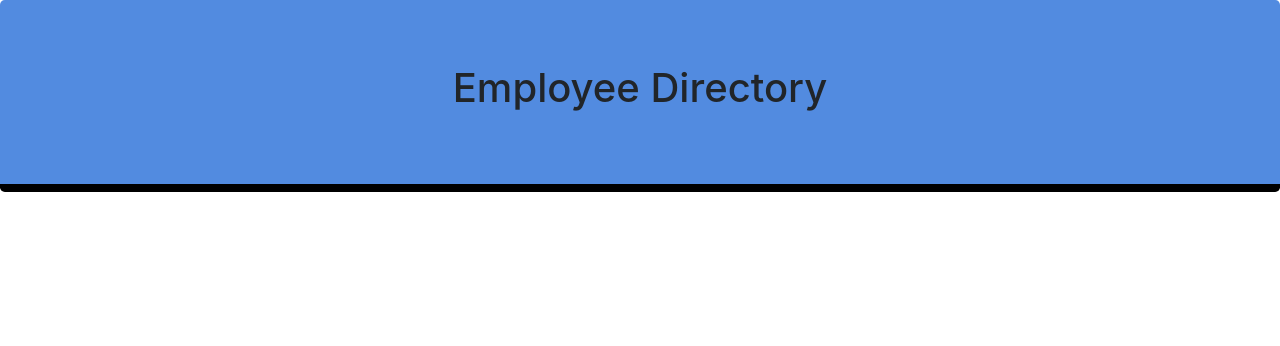
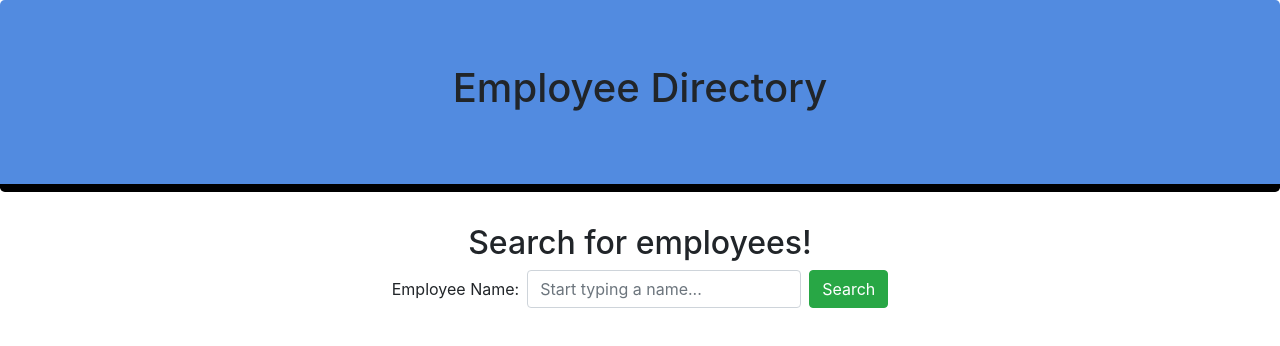
Before and after one commit to hilbug/19-react-employee-directory, a React (Create React App) app: page / in a window 1280 px wide. Shown: the top 346 px of the page. Built offline with nearby package versions, Linux system fonts and the light colour scheme.

Commit message:
add container and search box

```diff
--- /dev/null
+++ b/src/components/Container/index.js
@@ -0,0 +1,7 @@
+import React from "react";
+
+function Container(props) {
+  return <div className="container">{props.children}</div>;
+}
+
+export default Container;
--- /dev/null
+++ b/src/components/SearchBox/index.js
@@ -0,0 +1,35 @@
+import React from "react";
+import "./style.css";
+
+function SearchBox(props) {
+    return (
+        <div>
+            <h2 className="text-center">Search for employees!</h2>
+            <form className="search form-inline d-flex align-items-center">
+                <div className="form-group mx-auto">
+                    <label htmlFor="empsearch">Employee Name:</label>
+                    <input
+                        value={props.search}
+                        onChange={props.handleInputChange}
+                        name="search"
+                        // list="employees"
+                        type="text"
+                        className="form-control mx-2"
+                        placeholder="Start typing a name..."
+                        id="empsearch"
+                    />
+                        {/* <datalist id="breeds">
+                            {props.breeds.map(breed => (
+                            <option value={breed} key={breed} />
+                            ))}
+                        </datalist> */}
+                    <button type="submit" onClick={props.handleFormSubmit} className="btn btn-success">
+                        Search
+                    </button>
+                </div>
+            </form>
+        </div>
+    );
+}
+
+export default SearchBox;
--- /dev/null
+++ b/src/components/SearchBox/style.css
@@ -0,0 +1,4 @@
+form.search {
+    overflow: auto;
+    margin-bottom: 10px;
+  }
--- a/src/pages/Directory.js
+++ b/src/pages/Directory.js
@@ -1,9 +1,16 @@
 import React from "react";
 import Header from "../components/Header/index";
+import Container from "../components/Container/index";
+import SearchBox from "../components/SearchBox/index";
 
 function Directory() {
     return (
-        <Header />
+        <div>
+            <Header />
+            <Container>
+                <SearchBox />
+            </Container>
+        </div>
     )
 }
 
```
